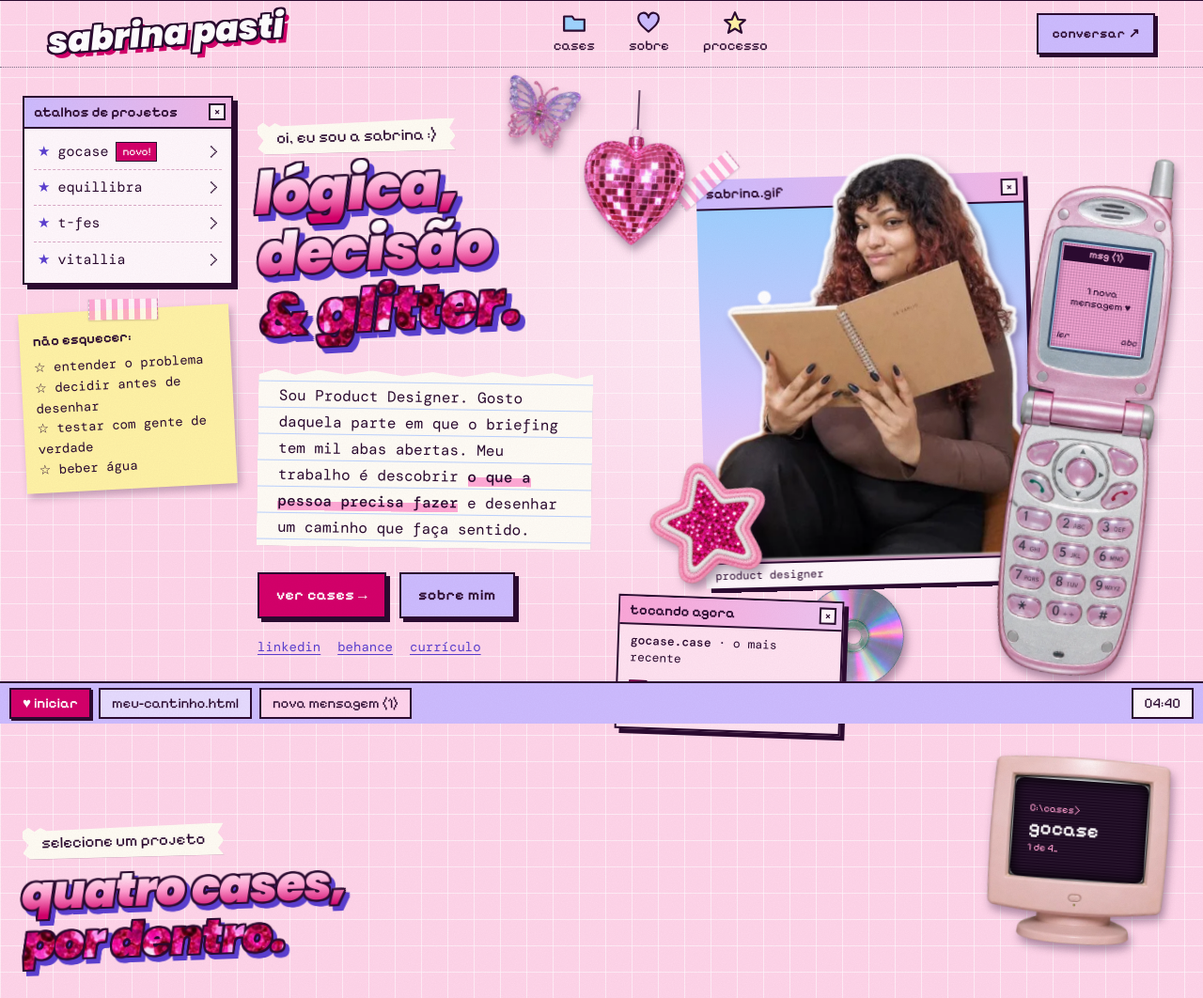
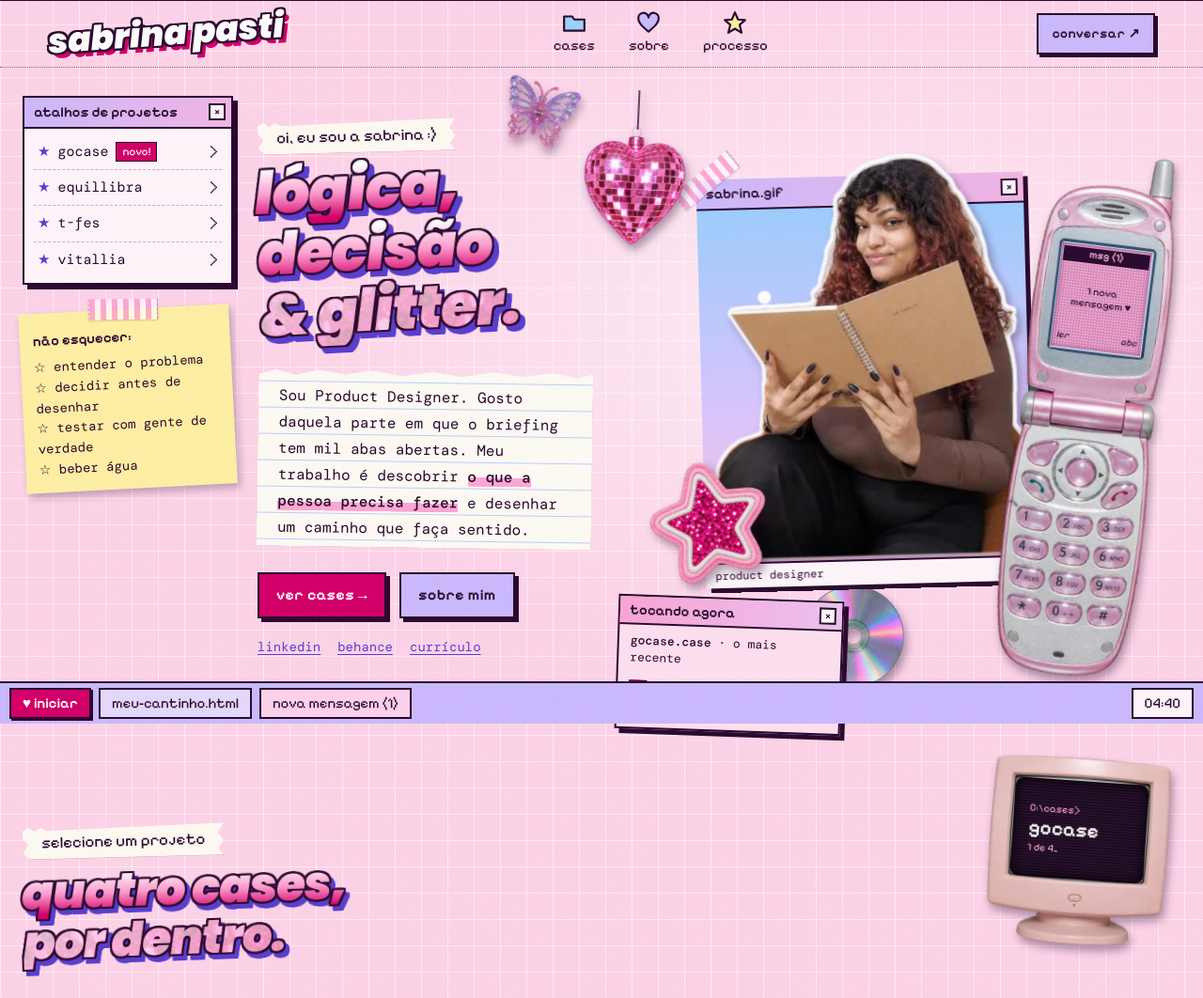
Before and after one commit to SabrinaPasti/portfolio, a plain HTML site: page index.html in a window 1280 px wide. Shown: the part 30-1092 px from the top of the page at 94% size. Drawn offline with nearby package versions, Linux system fonts and the light colour scheme.

Commit message:
Clareia o glitter dos títulos, adiciona favicon e restaura a dica da hero

```diff
--- a/index.html
+++ b/index.html
@@ -2,6 +2,7 @@
 <html lang="pt-BR">
 <head>
 <meta charset="utf-8">
+<link rel="icon" type="image/svg+xml" sizes="any" href="favicon.svg">
 <meta name="viewport" content="width=device-width, initial-scale=1">
 <title>Sabrina Pasti Portfólio</title>
 <link rel="preconnect" href="https://fonts.googleapis.com">
@@ -109,7 +110,7 @@ body{background:var(--sp-bg);color:var(--sp-ink);font-family:var(--sp-body);font
   filter:drop-shadow(2px 0 0 var(--sp-ink)) drop-shadow(-2px 0 0 var(--sp-ink)) drop-shadow(0 2px 0 var(--sp-ink)) drop-shadow(0 -2px 0 var(--sp-ink)) drop-shadow(5px 6px 0 var(--sp-violet))}
 .sp-h1 span{display:block;padding:0 .12em .06em 0;width:max-content;max-width:100%;
   background:linear-gradient(180deg,#fff 8%,#ff9fd0 50%,var(--sp-hot) 92%);-webkit-background-clip:text;background-clip:text;color:transparent}
-.sp-h1 .is-glitter{background:url(glitter.jpg) center/150px;-webkit-background-clip:text;background-clip:text;animation:sp-shimmer 5s linear infinite}
+.sp-h1 .is-glitter{animation:sp-shimmer 5s linear infinite}
 @keyframes sp-shimmer{to{background-position:150px 75px}}
 .sp-lead{max-width:44ch;margin:0 0 26px;font-size:16px;line-height:28px;position:relative;padding:14px 18px 6px 22px;transform:rotate(.8deg);box-shadow:2px 4px 8px rgba(43,10,48,.22);
   background:linear-gradient(transparent 27px,#bcd3ff 27px) 0 13px/100% 28px,#fffdf6;
@@ -207,7 +208,10 @@ body{background:var(--sp-bg);color:var(--sp-ink);font-family:var(--sp-body);font
 .sp-h2{font-family:var(--sp-display);font-style:italic;font-weight:900;font-size:clamp(34px,3.900vw,56px);line-height:1;letter-spacing:-.02em;margin:0 0 30px;transform:rotate(-2deg);transform-origin:left center;
   filter:drop-shadow(2px 0 0 var(--sp-ink)) drop-shadow(-2px 0 0 var(--sp-ink)) drop-shadow(0 2px 0 var(--sp-ink)) drop-shadow(0 -2px 0 var(--sp-ink)) drop-shadow(4px 5px 0 var(--sp-violet))}
 .sp-h2 span{display:block;padding:0 .12em .06em 0;width:max-content;max-width:100%;background:linear-gradient(180deg,#fff 8%,#ff9fd0 50%,var(--sp-hot) 92%);-webkit-background-clip:text;background-clip:text;color:transparent}
-.sp-h2 .is-glitter{background:url(glitter.jpg) center/150px;-webkit-background-clip:text;background-clip:text}
+.sp-h1 .is-glitter,.sp-h2 .is-glitter{
+  background:linear-gradient(160deg,rgba(255,235,247,.84),rgba(255,183,219,.76)),url(glitter.jpg) center/150px #ffd4eb;
+  -webkit-background-clip:text;background-clip:text;
+}
 .sp-plain{max-width:60ch;font-size:16px;margin:0 0 26px;background:var(--sp-paper);border:2px solid var(--sp-ink);padding:10px 14px;box-shadow:4px 4px 0 var(--sp-ink)}
 .sp-draft{font-family:var(--sp-ui);font-size:13px;background:var(--sp-note);border:1px dashed var(--sp-ink);padding:2px 8px;display:inline-block;margin:8px 0 0!important}
 
@@ -460,7 +464,7 @@ body{background:var(--sp-bg);color:var(--sp-ink);font-family:var(--sp-body);font
         </div>
       </div>
 
-      <span class="sp-hint">psiu… arraste as janelas pela barra</span>
+      <span class="sp-hint">psiu: dá pra arrastar tudo</span>
     </div>
 
     <aside class="sp-left" aria-label="Atalhos">
```
Also changed, not shown: favicon.svg (added).
